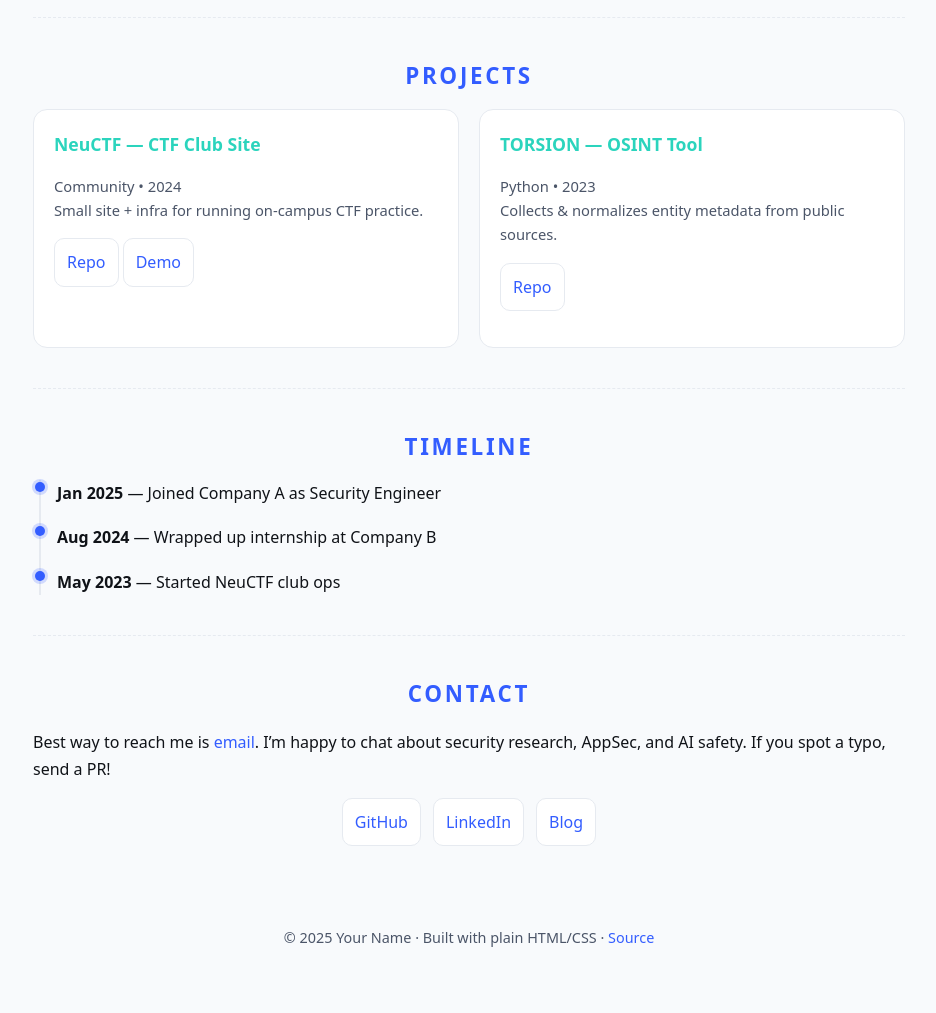
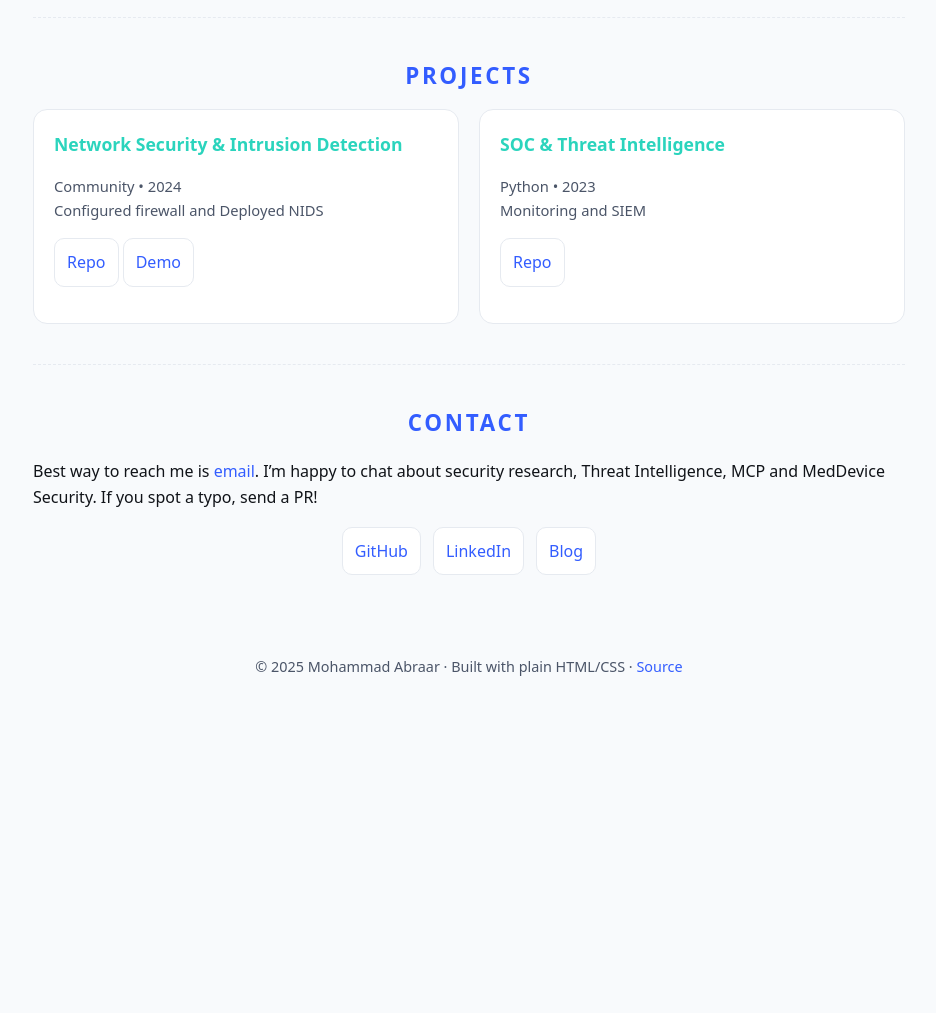
Before and after one commit to Abraar02/abraar02.github.io, a plain HTML site: page index.html in a window 1280 px wide. Shown: the part 1620-2633 px from the top of the page, without its empty margins (171-1107 px from the left). After the commit the page ends 2383 px from the top, so only its background shows below. Drawn offline with Linux system fonts and the light colour scheme.

Commit message:
Update personal information and project details

```diff
--- a/index.html
+++ b/index.html
@@ -98,7 +98,7 @@
   <main class="wrap" id="home">
     <section class="hero" aria-labelledby="hero-title">
       <span class="badge" aria-label="Tagline">🔐 Security • 🤖 Threat Intelligence • 🛠️ Vibe Coding</span>
-      <h1 id="hero-title">Hi, I’m <strong>Mohammad Abraar</strong> — security engineer, Threat Intelligence Enthusiast, and lifelong student.</h1>
+      <h1 id="hero-title">Hi, I’m <strong>Mohammad Abraar</strong> — security engineer, threat intelligence enthusiast, and lifelong student.</h1>
       <p>I document my notes on a tiny blog and vibe code scrappy projects for fun. This page is a quick snapshot of what I’m up to and where to find me.</p>
       <div class="pill-row" role="list" aria-label="Quick links">
         <a class="pill" href="https://github.com/Abraar02" target="_blank" rel="noopener">GitHub</a>
@@ -175,45 +175,30 @@
       <h2 id="projects-title">Projects</h2>
       <div class="grid two">
         <article class="card" aria-labelledby="p1">
-          <h3 id="p1">NeuCTF — CTF Club Site</h3>
-          <p class="meta">Community • 2024<br/>Small site + infra for running on-campus CTF practice.</p>
+          <h3 id="p1">Network Security & Intrusion Detection</h3>
+          <p class="meta">Community • 2024<br/>Configured firewall and Deployed NIDS</p>
           <p><a class="btn" href="#">Repo</a> <a class="btn" href="#">Demo</a></p>
         </article>
         <article class="card" aria-labelledby="p2">
-          <h3 id="p2">TORSION — OSINT Tool</h3>
-          <p class="meta">Python • 2023<br/>Collects & normalizes entity metadata from public sources.</p>
+          <h3 id="p2">SOC & Threat Intelligence</h3>
+          <p class="meta">Python • 2023<br/>Monitoring and SIEM</p>
           <p><a class="btn" href="#">Repo</a></p>
         </article>
       </div>
     </section>
 
-    <section class="section" aria-labelledby="timeline">
-      <h2 id="timeline">Timeline</h2>
-      <div class="timeline">
-        <div class="tl">
-          <div><strong>Jan 2025</strong> — Joined Company A as Security Engineer</div>
-        </div>
-        <div class="tl">
-          <div><strong>Aug 2024</strong> — Wrapped up internship at Company B</div>
-        </div>
-        <div class="tl">
-          <div><strong>May 2023</strong> — Started NeuCTF club ops</div>
-        </div>
-      </div>
-    </section>
-
     <section class="section" id="contact" aria-labelledby="contact-title">
       <h2 id="contact-title">Contact</h2>
-      <p>Best way to reach me is <a href="mailto:you@example.com">email</a>. I’m happy to chat about security research, AppSec, and AI safety. If you spot a typo, send a PR!</p>
+      <p>Best way to reach me is <a href="mailto:mohammadabraar2@gmail.com">email</a>. I’m happy to chat about security research, Threat Intelligence, MCP and MedDevice Security. If you spot a typo, send a PR!</p>
       <div class="socials">
-        <a class="btn" href="https://github.com/YOURUSER" target="_blank" rel="noopener" aria-label="GitHub">GitHub</a>
-        <a class="btn" href="https://www.linkedin.com/in/YOURUSER" target="_blank" rel="noopener" aria-label="LinkedIn">LinkedIn</a>
+        <a class="btn" href="https://github.com/Abraar02" target="_blank" rel="noopener" aria-label="GitHub">GitHub</a>
+        <a class="btn" href="https://www.linkedin.com/in/mohammadabraar/" target="_blank" rel="noopener" aria-label="LinkedIn">LinkedIn</a>
         <a class="btn" href="/blog/index.html" aria-label="Blog">Blog</a>
       </div>
     </section>
 
     <footer>
-      <div class="kudos">© <span id="y"></span> Your Name · Built with plain HTML/CSS · <a href="https://github.com/YOURUSER/youruser.github.io">Source</a></div>
+      <div class="kudos">© <span id="y"></span> Mohammad Abraar · Built with plain HTML/CSS · <a href="https://github.com/Abraar02/abraar02.github.io/blob/main/index.html">Source</a></div>
     </footer>
   </main>
 
```
